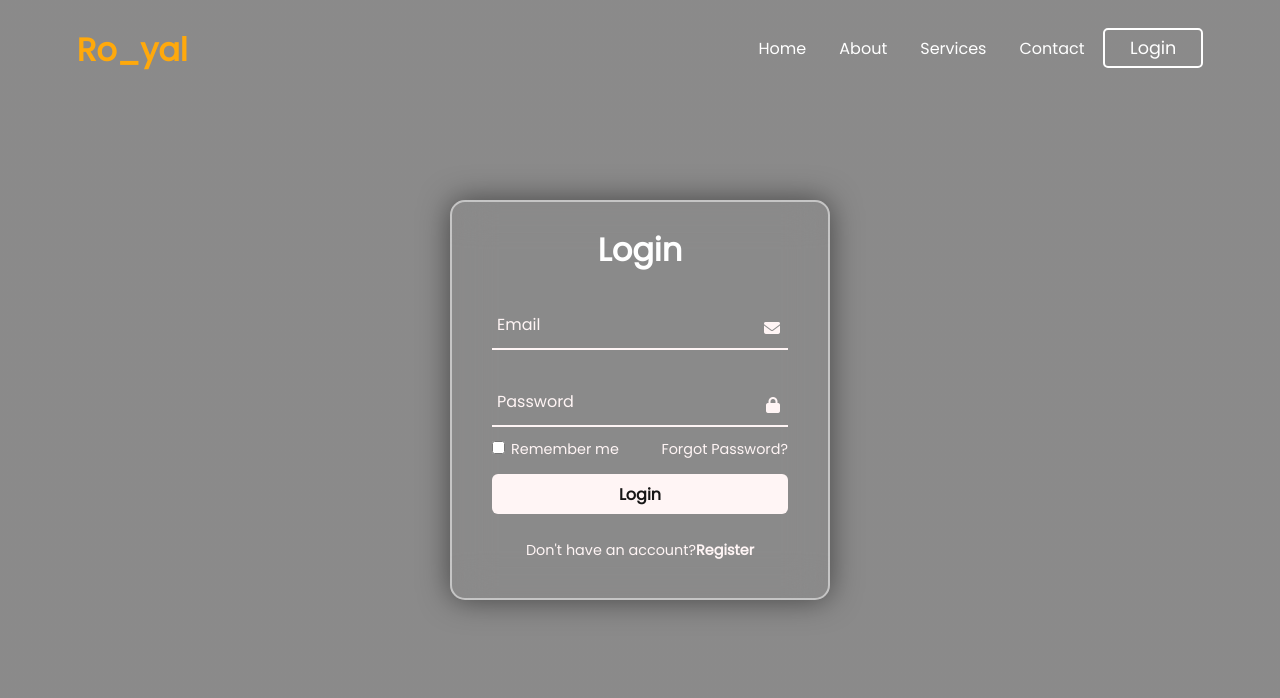
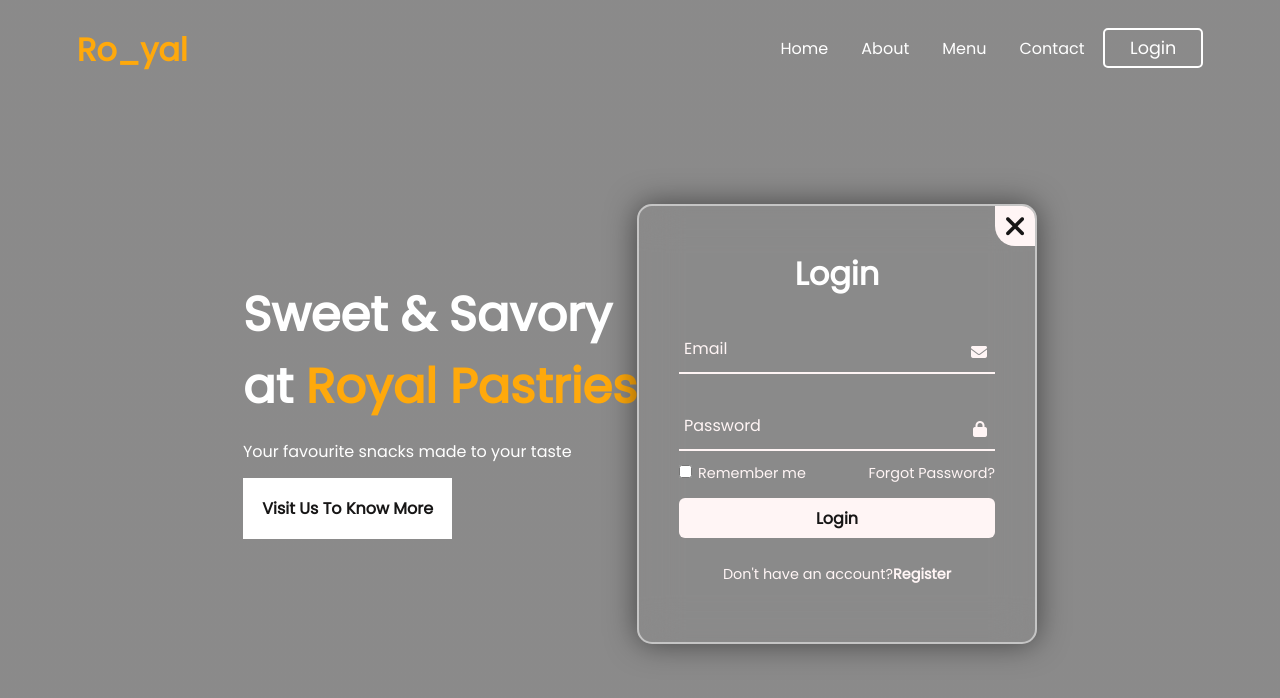
Before and after one commit to Lahitan/Royal-website, a plain HTML site: page inddex.html in a window 1280 px wide. Both pictures are taken after a click on the button "Login". Drawn offline with Linux system fonts and the light colour scheme.

Commit message:
Added text to home page

```diff
--- a/inddex.html
+++ b/inddex.html
@@ -7,7 +7,7 @@
     <title>Student-Coffe Form</title>
     <link rel="preconnect" href="https://fonts.googleapis.com">
 <link rel="preconnect" href="https://fonts.gstatic.com" crossorigin>
-<link href="https://fonts.googleapis.com/css2?family=Poppins&display=swap" rel="stylesheet">
+<link href="https://fonts.googleapis.com/css2?family=Montserrat:wght@800&family=Poppins&display=swap" rel="stylesheet">
 <script src="https://kit.fontawesome.com/da798c2199.js" crossorigin="anonymous"></script>
     <link rel="stylesheet" href="style.css">
 
@@ -19,22 +19,28 @@
                <ul>
               <li><a href="#">Home</a></li>
                <li><a href="#">About</a></li>
-               <li><a href="#">Services</a></li>
+               <li><a href="#">Menu</a></li>
                <li><a href="#">Contact</a></li>
-               <button class="btn-login">Login</button>
+               <button class="btnlogin-popup">Login</button>
             </ul>
            </nav>
           </header>
+
+          <div class="text-box">
+            <h2>Sweet & Savory <br>at <span class="yellow">Royal Pastries</span></h2>
+            <p>Your favourite snacks made to your taste</p>
+            <a href="#">Visit Us To Know More</a>
+          </div>
+
           <div class="wrapper">
-              <div class="form-box">
+            <span class="close-icon">
+                <i class="fa-solid fa-xmark"></i>
+              </span>
+
+              <div class="form-box login">
                   <h2>Login</h2>
                   <form action="#">
                       <div class="input-box">
-                        <!--<div class="input-field">
-                            <i class="fa-solid fa-user"></i>
-                            <input type="text" placeholder="Name">
-                        </div>-->
-
                         <div class="input-field">
                             <i class="fa-solid fa-envelope"></i>
                             <input type="email" required>
@@ -57,8 +63,42 @@
                       </div>
                   </form>
               </div>
+
+              <div class="form-box register">
+                <h2>Registration</h2>
+                <form action="#">
+
+                    <div class="input-box">
+                        <div class="input-field">
+                            <i class="fa-solid fa-user"></i>
+                            <input type="text" required>
+                            <label>Username</label>
+                        </div>
+
+                    <div class="input-box">
+                      <div class="input-field">
+                          <i class="fa-solid fa-envelope"></i>
+                          <input type="email" required>
+                          <label>Email</label>
+                      </div>
+
+                      <div class="input-field">
+                          <i class="fa-solid fa-lock"></i>
+                          <input type="password" required>
+                          <label>Password</label>
+                      </div>
+                      <div class="remember">
+                          <label> <input type="checkbox">I agree to the terms & conditions</label>
+                      </div>
+                      <button type="submit" class="btn">Register</button>
+                      <div class="login-register">
+                          <p>Already have an account?<a href="#" class="login-link">Login</a></p>
+                      </div>
+                    </div>
+                </form>
+            </div>
           </div>
 
-    <source src="main.js">
+    <script src="main.js"></script>
 </body>
 </html>
--- a/main.js
+++ b/main.js
@@ -0,0 +1,22 @@
+const wrapper = document.querySelector('.wrapper');
+const loginLink = document.querySelector('.login-link');
+const registerLink = document.querySelector('.register-link');
+const btnPopup = document.querySelector('.btnlogin-popup');
+const closeIcon = document.querySelector('.close-icon');
+
+
+registerLink.addEventListener('click', ()=> {
+    wrapper.classList.add('active');
+});
+
+loginLink.addEventListener('click', ()=> {
+    wrapper.classList.remove('active');
+});
+
+btnPopup.addEventListener('click', ()=> {
+    wrapper.classList.add('active-popup');
+});
+
+closeIcon.addEventListener('click', ()=> {
+    wrapper.classList.remove('active-popup');
+});
--- a/style.css
+++ b/style.css
@@ -66,7 +66,7 @@ header{
     width: 100%;
 }
 
-.navigation .btn-login{
+.navigation .btnlogin-popup{
     width: 100px;
     height: 40px;
     background: transparent;
@@ -80,15 +80,46 @@ header{
     transition: 0.5s;
 }
 
-.navigation .btn-login:hover{
+.navigation .btnlogin-popup:hover{
     background-color: #fff;
     color: rgb(23, 22, 22);
 }
 
+.text-box h2{
+    font-family: 'Poppins', sans-serif;
+    font-weight: 800;
+    color: #fff;
+    font-size: 3rem;
+}
+.yellow{
+    color: rgb(255, 169, 11) ;
+}
+
+.text-box p{
+    color: #fff;
+    font-size: 1rem;
+    margin: 1em 0 2em 0;
+}
+
+.text-box a{
+    text-decoration: none;
+    color:rgb(23, 22, 22);
+    background: #fff;
+    padding: 1.2em;
+    width: 100%;
+    font-weight: 600;
+    transition: 0.5s;
+}
+
+.text-box a:hover{
+   background:  rgb(255, 169, 11);
+}
+
 .wrapper{
     position: relative;
-    width: 380px;
-    height: 400px;
+    margin-top: 3em;
+    width: 400px;
+    height: 440px;
     background: transparent;
     border: 2px solid rgba(255, 255, 255, 0.5);
     border-radius: 15px;
@@ -97,11 +128,62 @@ header{
     display: flex;
     justify-content: center;
     align-items: center;
+    overflow: hidden;
+    transform: scale(0);
+    transition: transform .5s ease, height 0.2s ease;
 }
 
-.form-box{
+.wrapper.active-popup{
+    transform: scale(1);
+}
+
+.wrapper.active{
+    height: 520px;
+}
+
+.wrapper .close-icon{
+    position: absolute;
+    top: 0;
+    right: 0;
+    width: 40px;
+    height: 40px;
+    background: rgb(255, 245, 245);
+    font-size: 1.8rem;
+    color: rgb(23, 22, 22);
+    display: flex;
+    justify-content: center;
+    align-items: center;
+    border-bottom-left-radius: 20px;
+    cursor: pointer;
+    z-index: 1;
+}
+.wrapper .form-box{
     width:100%;
     padding: 2.5em;
+}
+
+.wrapper .form-box.login{
+   /* display: none;*/
+}
+
+.wrapper.active .form-box.login{
+    transition: transform .18s ease;
+    transform: translateX(0 );
+}
+
+.wrapper.active .form-box.login{
+    transition: none;
+    transform: translateX(-400px);
+}
+
+.wrapper.active .form-box.register{
+    transition: transform .18s ease;
+    transform: translateX(0);
+}
+.wrapper .form-box.register{
+    position: absolute;
+    transition: none;
+    transform: translateX(400px);
 }
 
 .form-box h2{
@@ -110,6 +192,7 @@ header{
     text-align: center;
     pointer-events: none;
 }
+
 
 .input-field{
     position: relative;
```
